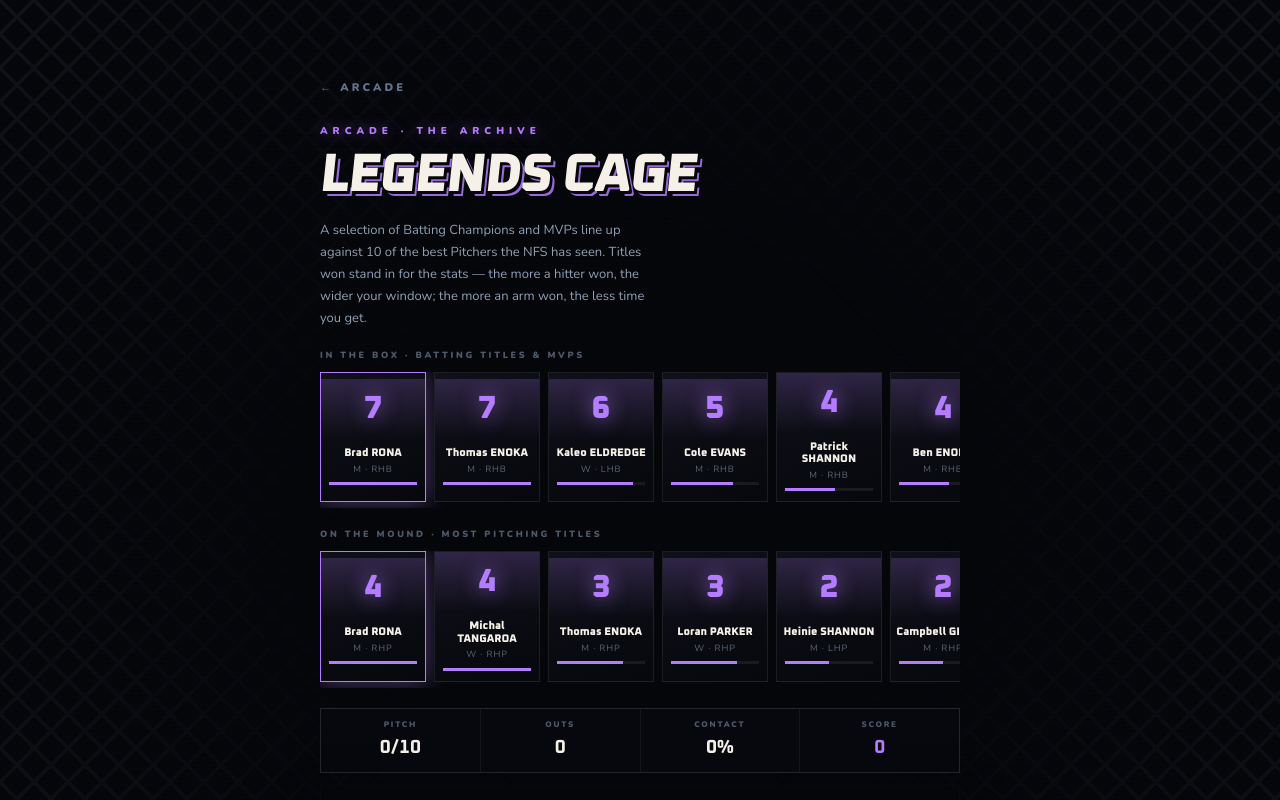
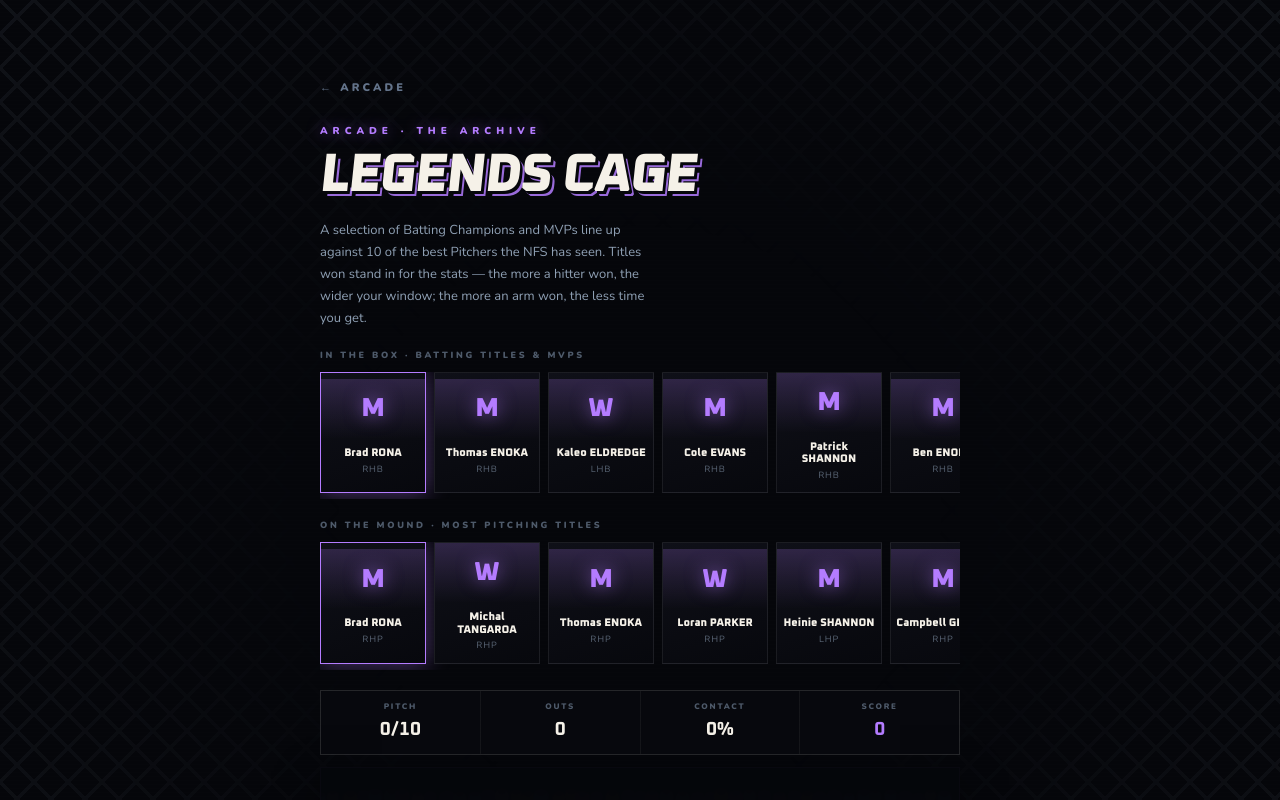
Before and after one commit to N8Nuks/grassrootsfantasy, a Next.js app: page /games/batting in a window 1280 px wide. Shown: the top 800 px of the page. Built offline with nearby package versions, Linux system fonts and the light colour scheme.

Commit message:
Drop the title counts from the legend cards

```diff
--- a/app/games/batting/BattingClient.tsx
+++ b/app/games/batting/BattingClient.tsx
@@ -744,17 +744,18 @@ export default function LegendsClient({ batters, pitchers }: { batters: Legend[]
   const furthest = log.reduce((m, l) => Math.max(m, l.dist), 0)
   const contactRate = log.length ? Math.round((log.filter(l => l.key !== 'strike').length / log.length) * 100) : 0
 
-  function Card({ p, on, onPick, max, role }: {
-    p: Legend; on: boolean; onPick: () => void; max: number; role: 'bat' | 'pit'
+  function Card({ p, on, onPick, role }: {
+    p: Legend; on: boolean; onPick: () => void; role: 'bat' | 'pit'
   }) {
     // A hitter bats right or left; an arm throws it
     const hand = role === 'pit' ? (p.lefty ? 'LHP' : 'RHP') : (p.lefty ? 'LHB' : 'RHB')
     return (
+      /* No count and no bar — titles measure availability as much as ability,
+         and the best of them missed seasons to rep duty and injury. */
       <button className="bt-pick" data-on={on} onClick={onPick}>
-        <span className="bt-face"><span className="bt-crest">{p.titles}</span></span>
+        <span className="bt-face"><span className="bt-mono">{p.grade}</span></span>
         <span className="bt-pn">{caps(p.name)}</span>
-        <span className="bt-pm">{p.grade} · {hand}</span>
-        <span className="bt-bar"><i style={{ width: `${Math.round((p.titles / max) * 100)}%` }} /></span>
+        <span className="bt-pm">{hand}</span>
       </button>
     )
   }
@@ -775,7 +776,7 @@ export default function LegendsClient({ batters, pitchers }: { batters: Legend[]
         .bt-pick[data-on="true"] { border-color: var(--neon); box-shadow: 0 0 22px color-mix(in srgb, var(--neon) 42%, transparent); }
         .bt-face { height: 60px; display: flex; align-items: center; justify-content: center;
           background: linear-gradient(180deg, color-mix(in srgb, var(--neon) 20%, transparent), transparent); }
-        .bt-crest { font-family: var(--font-heading); font-weight: 900; font-size: 32px; color: var(--neon); text-shadow: 0 0 20px color-mix(in srgb, var(--neon) 65%, transparent); }
+        .bt-mono { font-family: var(--font-heading); font-weight: 900; font-size: 26px; color: var(--neon); text-shadow: 0 0 18px color-mix(in srgb, var(--neon) 55%, transparent); }
         .bt-pn { font-family: var(--font-heading); font-weight: 900; font-size: 11px; color: #F5F1E8; margin-top: 8px; padding: 0 5px; line-height: 1.15; display: block; }
         .bt-pm { font-size: 9px; color: #5C6878; margin-top: 3px; display: block; letter-spacing: .1em; }
         .bt-bar { height: 3px; background: #ffffff12; margin: 6px 8px 0; display: block; }
@@ -848,14 +849,14 @@ export default function LegendsClient({ batters, pitchers }: { batters: Legend[]
           <p className="bt-lbl">In the box · Batting Titles &amp; MVPs</p>
           <div className="bt-strip">
             {batters.map(b => (
-              <Card key={b.name + b.grade} p={b} max={maxBat} role="bat"
+              <Card key={b.name + b.grade} p={b} role="bat"
                 on={batter.name === b.name} onPick={() => setBatter(b)} />
             ))}
           </div>
           <p className="bt-lbl">On the mound · most pitching titles</p>
           <div className="bt-strip">
             {pitchers.map(p => (
-              <Card key={p.name + p.grade} p={p} max={maxPit} role="pit"
+              <Card key={p.name + p.grade} p={p} role="pit"
                 on={pitcher.name === p.name} onPick={() => setPitcher(p)} />
             ))}
           </div>
```
